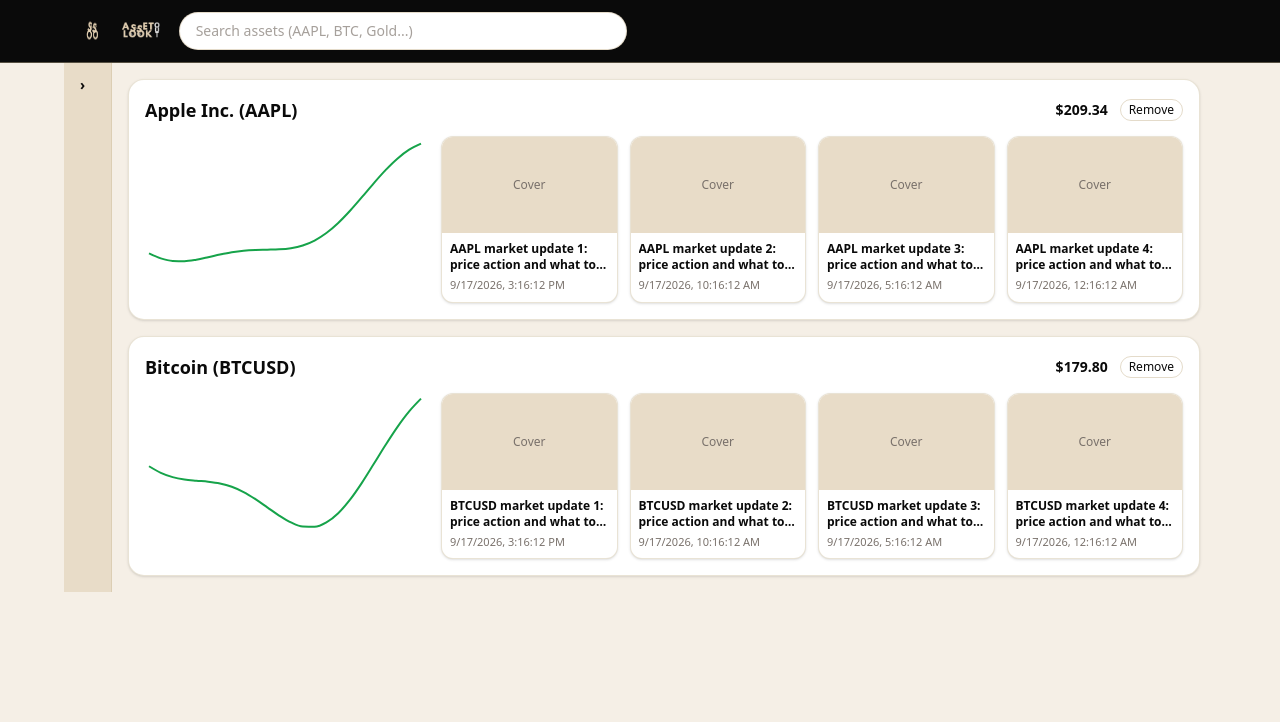
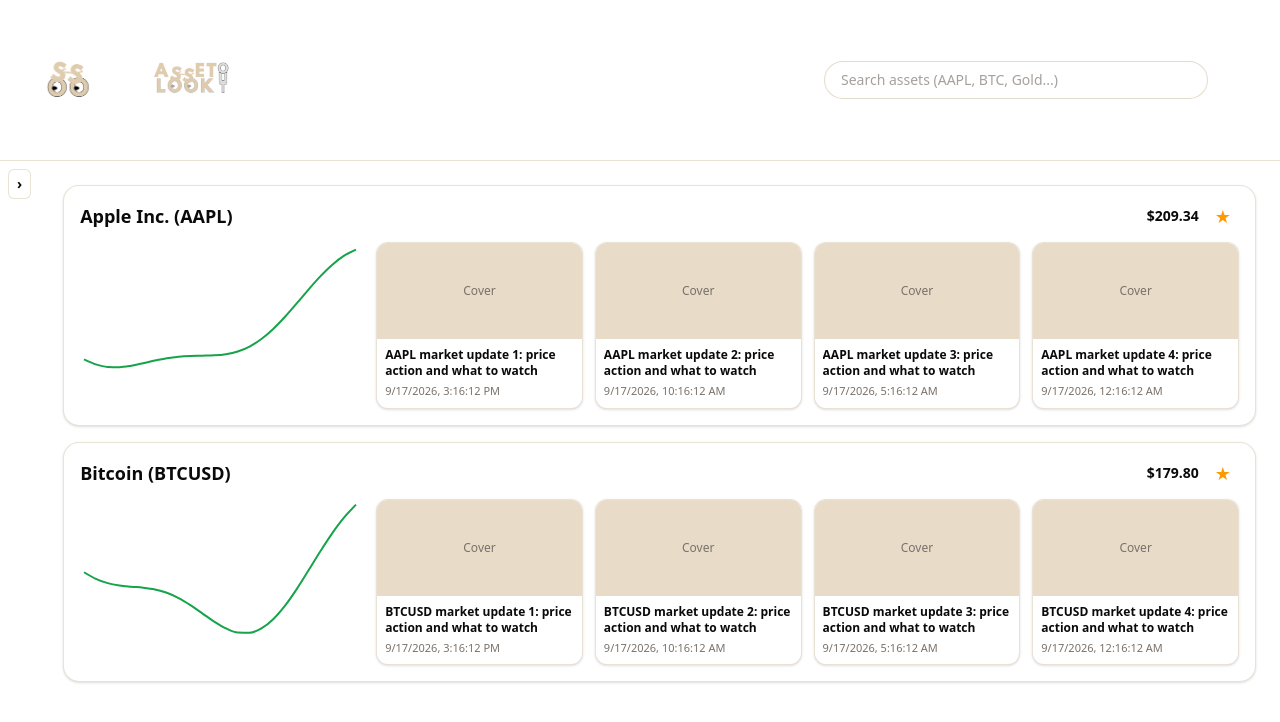
Before and after one commit to bjkmz/asset-outlook, a React (Vite) app: page / in a window 1280 px wide. Both pictures are taken after a click on the button "Close menu". Shown: the top 722 px of the page. Built offline with nearby package versions, Linux system fonts and the light colour scheme.

Commit message:
frontend-tryfix

```diff
--- a/src/App.tsx
+++ b/src/App.tsx
@@ -12,17 +12,29 @@
   const [missing, setMissing] = useState<string | null>(null)
 
   return (
-    <div className="min-h-screen">
-      <Header onAdd={add} onMissing={setMissing} />
-      <div className="mx-auto flex max-w-6xl">
+    <div className="min-h-screen bg-white">
+      <Header
+        symbols={symbols}
+        onAdd={add}
+        onRemove={remove}
+        onMissing={setMissing}
+      />
+      <div className="flex min-h-screen w-full">
         <Sidebar />
-        <main className="w-full p-4">
+        <main className="w-full min-w-0 flex-1 p-4 md:p-6">
           <Routes>
             <Route
               path="/"
-              element={<Home symbols={symbols} onRemove={remove} />}
+              element={
+                <Home symbols={symbols} onAdd={add} onRemove={remove} />
+              }
             />
-            <Route path="/asset/:symbol" element={<AssetView />} />
+            <Route
+              path="/asset/:symbol"
+              element={
+                <AssetView symbols={symbols} onAdd={add} onRemove={remove} />
+              }
+            />
           </Routes>
         </main>
       </div>
--- a/src/components/AssetRow.tsx
+++ b/src/components/AssetRow.tsx
@@ -3,12 +3,17 @@
 import type { Asset } from '../types'
 import { NewsCard } from './NewsCard'
 import { PriceChart } from './PriceChart'
+import { StarButton } from './StarButton'
 
 export function AssetRow({
   asset,
+  tracked,
+  onAdd,
   onRemove,
 }: {
   asset: Asset
+  tracked: boolean
+  onAdd: (symbol: string) => void
   onRemove: (symbol: string) => void
 }) {
   const preview = mockPreview(asset.symbol)
@@ -24,15 +29,15 @@
         >
           {asset.name} ({asset.symbol})
         </Link>
-        <div className="flex items-center gap-3">
+        <div className="flex items-center gap-2">
           <span className="text-sm font-semibold">${last.toFixed(2)}</span>
-          <button
-            type="button"
-            onClick={() => onRemove(asset.symbol)}
-            className="rounded-full border border-coffee-dark/50 px-2 py-0.5 text-xs hover:bg-beige-light"
-          >
-            Remove
-          </button>
+          <StarButton
+            tracked={tracked}
+            label={asset.symbol}
+            onToggle={() =>
+              tracked ? onRemove(asset.symbol) : onAdd(asset.symbol)
+            }
+          />
         </div>
       </div>
       <div className="mt-3 grid gap-4 md:grid-cols-[280px_1fr]">
--- a/src/components/Header.tsx
+++ b/src/components/Header.tsx
@@ -2,20 +2,31 @@
 import { SearchBar } from './SearchBar'
 
 export function Header({
+  symbols,
   onAdd,
+  onRemove,
   onMissing,
 }: {
+  symbols: string[]
   onAdd: (symbol: string) => void
+  onRemove: (symbol: string) => void
   onMissing: (symbol: string) => void
 }) {
   return (
-    <header className="sticky top-0 z-10 border-b border-coffee-dark/40 bg-ink text-white">
-      <div className="mx-auto flex max-w-6xl items-center gap-4 px-4 py-3">
-        <Link to="/" className="flex shrink-0 items-center gap-2">
-          <img src="/logo.png" alt="Asset Lookout" className="h-8 w-8" />
-          <img src="/brand.png" alt="" className="hidden h-6 sm:block" />
+    <header className="border-b border-coffee-dark/40 bg-white">
+      <div className="flex w-full items-center gap-4 px-6 py-8 md:py-12">
+        <Link to="/" className="flex shrink-0 items-center gap-3">
+          <img src="/logo.png" alt="Asset Lookout" className="h-12 md:h-16" />
+          <img src="/brand.png" alt="" className="hidden h-10 md:block md:h-12" />
         </Link>
-        <SearchBar onAdd={onAdd} onMissing={onMissing} />
+        <div className="ml-auto mr-6 w-full max-w-sm md:mr-12">
+          <SearchBar
+            symbols={symbols}
+            onAdd={onAdd}
+            onRemove={onRemove}
+            onMissing={onMissing}
+          />
+        </div>
       </div>
     </header>
   )
--- a/src/components/SearchBar.tsx
+++ b/src/components/SearchBar.tsx
@@ -1,15 +1,27 @@
 import { useState } from 'react'
+import { useNavigate } from 'react-router'
 import { MOCK_ASSETS, searchMockAssets } from '../mocks/market'
+import { StarButton } from './StarButton'
 
 export function SearchBar({
+  symbols,
   onAdd,
+  onRemove,
   onMissing,
 }: {
+  symbols: string[]
   onAdd: (symbol: string) => void
+  onRemove: (symbol: string) => void
   onMissing: (symbol: string) => void
 }) {
   const [q, setQ] = useState('')
+  const navigate = useNavigate()
   const results = searchMockAssets(q)
+
+  const openAsset = (symbol: string) => {
+    setQ('')
+    navigate(`/asset/${symbol}`)
+  }
 
   return (
     <div className="relative w-full max-w-md">
@@ -21,6 +33,10 @@
       />
       {q.trim() && (
         <div className="absolute z-20 mt-2 w-full overflow-hidden rounded-xl border border-coffee-dark/40 bg-white shadow-lg">
+          <p className="border-b border-coffee-dark/30 bg-beige-light px-4 py-1.5 text-[11px] text-stone-500">
+            Selecting a result opens its page. It is not tracked until you star
+            it.
+          </p>
           {results.length === 0 && (
             <button
               type="button"
@@ -33,25 +49,39 @@
               No local match for “{q.trim().toUpperCase()}” — check availability
             </button>
           )}
-          {results.map((a) => (
+          {results.map((a) => {
+            const tracked = symbols.includes(a.symbol)
+            return (
+              <div
+                key={a.symbol}
+                className="flex items-center gap-1 px-2 py-1 hover:bg-beige-light"
+              >
                 <button
-              key={a.symbol}
                   type="button"
                   onClick={() => {
                     // Mock Yahoo availability: only local list is available.
                     if (MOCK_ASSETS.some((m) => m.symbol === a.symbol)) {
-                  onAdd(a.symbol)
+                      openAsset(a.symbol)
                     } else {
                       onMissing(a.symbol)
+                      setQ('')
                     }
-                setQ('')
                   }}
-              className="block w-full px-4 py-2 text-left text-sm hover:bg-beige-light"
+                  className="min-w-0 flex-1 px-2 py-1 text-left text-sm"
                 >
                   <span className="font-semibold">{a.symbol}</span>
                   <span className="ml-2 text-stone-500">{a.name}</span>
                 </button>
-          ))}
+                <StarButton
+                  tracked={tracked}
+                  label={a.symbol}
+                  onToggle={() =>
+                    tracked ? onRemove(a.symbol) : onAdd(a.symbol)
+                  }
+                />
+              </div>
+            )
+          })}
         </div>
       )}
     </div>
--- a/src/components/Sidebar.tsx
+++ b/src/components/Sidebar.tsx
@@ -2,23 +2,29 @@
 
 export function Sidebar() {
   const [open, setOpen] = useState(true)
-  return (
-    <aside
-      className={`shrink-0 border-r border-coffee-dark/40 bg-beige transition-all ${
-        open ? 'w-48' : 'w-12'
-      }`}
-    >
+  if (!open) {
+    return (
       <button
         type="button"
-        onClick={() => setOpen((v) => !v)}
+        onClick={() => setOpen(true)}
+        className="m-2 h-fit shrink-0 rounded-md border border-coffee-dark/40 bg-white px-2 py-1 text-sm font-semibold text-ink hover:bg-coffee/40"
+        aria-label="Open menu"
+      >
+        ›
+      </button>
+    )
+  }
+  return (
+    <aside className="w-48 shrink-0 border-r border-coffee-dark/40 bg-white">
+      <button
+        type="button"
+        onClick={() => setOpen(false)}
         className="m-2 rounded-md px-2 py-1 text-sm font-semibold text-ink hover:bg-coffee/60"
-        aria-label="Toggle menu"
+        aria-label="Close menu"
       >
-        {open ? '‹' : '›'}
+        ‹
       </button>
-      {open && (
-        <p className="px-4 text-xs text-stone-500">Menu reserved for future.</p>
-      )}
+      <p className="px-4 text-xs text-stone-500">Menu reserved for future.</p>
     </aside>
   )
 }
--- /dev/null
+++ b/src/components/StarButton.tsx
@@ -0,0 +1,27 @@
+export function StarButton({
+  tracked,
+  onToggle,
+  label,
+}: {
+  tracked: boolean
+  onToggle: () => void
+  label: string
+}) {
+  return (
+    <button
+      type="button"
+      onClick={(e) => {
+        e.stopPropagation()
+        onToggle()
+      }}
+      aria-pressed={tracked}
+      aria-label={tracked ? `Remove ${label} from interests` : `Add ${label} to interests`}
+      title={tracked ? 'Remove from interests' : 'Add to interests'}
+      className={`shrink-0 rounded-full px-2 py-0.5 text-lg leading-none ${
+        tracked ? 'text-amber-500' : 'text-stone-400 hover:text-amber-500'
+      }`}
+    >
+      {tracked ? '★' : '☆'}
+    </button>
+  )
+}
--- a/src/index.css
+++ b/src/index.css
@@ -16,7 +16,7 @@
 }
 
 body {
-  background-color: var(--color-beige-light);
+  background-color: #ffffff;
   color: var(--color-ink);
   font-family: ui-sans-serif, system-ui, sans-serif;
 }
--- a/src/pages/AssetView.tsx
+++ b/src/pages/AssetView.tsx
@@ -1,12 +1,21 @@
 import { useState } from 'react'
 import { useParams } from 'react-router'
 import { PriceChart } from '../components/PriceChart'
+import { StarButton } from '../components/StarButton'
 import { MOCK_ASSETS, mockNews, mockPrices } from '../mocks/market'
 import type { RangeKey } from '../types'
 
 const RANGES: RangeKey[] = ['1d', '1w', '1Mo', '3Mo', '1Y', '5Y']
 
-export function AssetView() {
+export function AssetView({
+  symbols,
+  onAdd,
+  onRemove,
+}: {
+  symbols: string[]
+  onAdd: (symbol: string) => void
+  onRemove: (symbol: string) => void
+}) {
   const { symbol = '' } = useParams()
   const [range, setRange] = useState<RangeKey>('1d')
   const asset = MOCK_ASSETS.find((a) => a.symbol === symbol)
@@ -22,9 +31,20 @@
   return (
     <div className="space-y-4">
       <section className="rounded-2xl border border-coffee-dark/40 bg-white p-4 shadow-sm">
-        <h1 className="text-xl font-bold">
-          {asset.name} ({asset.symbol})
-        </h1>
+        <div className="flex items-center justify-between gap-2">
+          <h1 className="text-xl font-bold">
+            {asset.name} ({asset.symbol})
+          </h1>
+          <StarButton
+            tracked={symbols.includes(asset.symbol)}
+            label={asset.symbol}
+            onToggle={() =>
+              symbols.includes(asset.symbol)
+                ? onRemove(asset.symbol)
+                : onAdd(asset.symbol)
+            }
+          />
+        </div>
         <div className="mt-2">
           <PriceChart data={prices} height={280} />
         </div>
--- a/src/pages/Home.tsx
+++ b/src/pages/Home.tsx
@@ -3,9 +3,11 @@
 
 export function Home({
   symbols,
+  onAdd,
   onRemove,
 }: {
   symbols: string[]
+  onAdd: (symbol: string) => void
   onRemove: (symbol: string) => void
 }) {
   const assets = symbols
@@ -15,7 +17,8 @@
   if (assets.length === 0) {
     return (
       <p className="rounded-2xl border border-dashed border-coffee-dark/60 bg-white/60 p-8 text-center text-sm text-stone-500">
-        No interests yet. Use the search bar above to add an asset.
+        No interests yet. Use the search bar above to view an asset, then star
+        it to track it here.
       </p>
     )
   }
@@ -23,7 +26,13 @@
   return (
     <div className="space-y-4">
       {assets.map((a) => (
-        <AssetRow key={a.symbol} asset={a} onRemove={onRemove} />
+        <AssetRow
+          key={a.symbol}
+          asset={a}
+          tracked
+          onAdd={onAdd}
+          onRemove={onRemove}
+        />
       ))}
     </div>
   )
```
Lines whose indentation alone changed are shown as unchanged.
